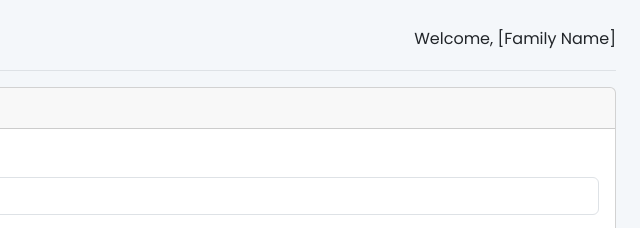
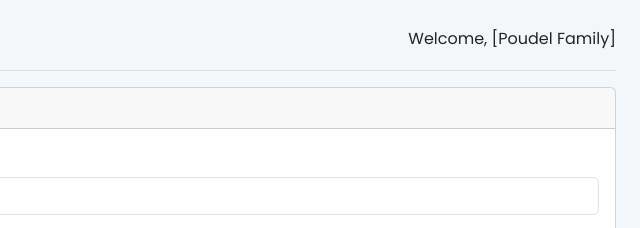
Before and after one commit to sas12mita/30-days-Learning-Javascript, a plain HTML site: page project-day-21-25/income.html in a window 1280 px wide. Shown: the top 228 px of the page, 640-1280 px from the left. Drawn offline with nearby package versions, Linux system fonts and the light colour scheme.

Commit message:
Income  feature

```diff
--- a/project-day-21-25/income.html
+++ b/project-day-21-25/income.html
@@ -92,7 +92,7 @@
                 <header class="d-flex justify-content-between align-items-center pt-3 pb-2 mb-3 border-bottom">
                     <h1 class="h2">Income</h1>
                     <div class="user-info">
-                        <span>Welcome, [Family Name]</span>
+                        <span>Welcome, [Poudel Family]</span>
                     </div>
                 </header>
 
```
